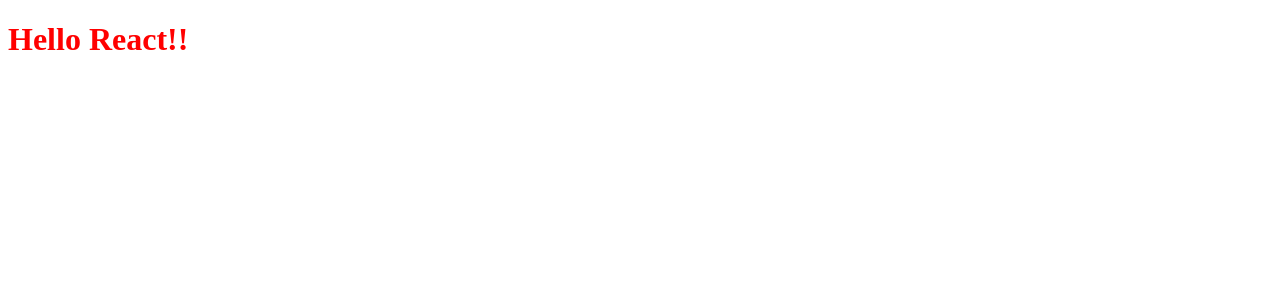
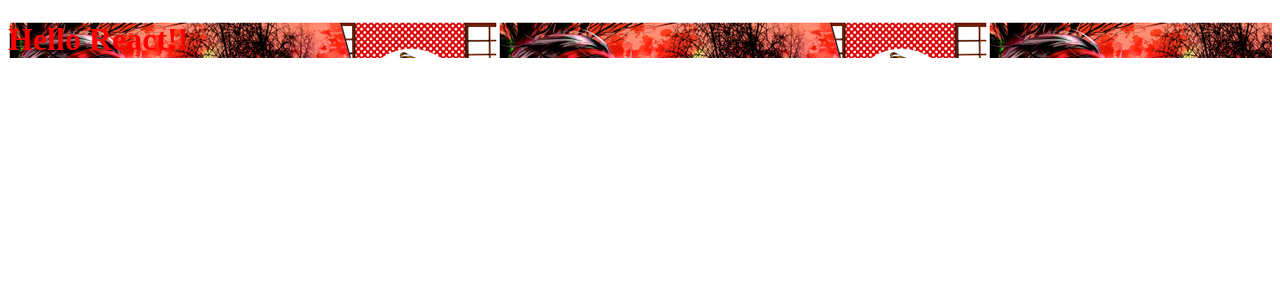
Before and after one commit to shinter61/design_exercise, a React app: page / in a window 1280 px wide. Shown: the top 300 px of the page. Built offline with nearby package versions, Linux system fonts and the light colour scheme.

Commit message:
sass, 画像適用導入

```diff
--- a/package.json
+++ b/package.json
@@ -11,7 +11,10 @@
     "css-loader": "^3.0.0",
     "eslint": "^5.16.0",
     "eslint-plugin-react": "^7.13.0",
+    "node-sass": "^4.12.0",
+    "sass-loader": "^7.1.0",
     "style-loader": "^0.23.1",
+    "url-loader": "^2.0.0",
     "webpack": "^4.34.0",
     "webpack-dev-middleware": "^3.7.0",
     "webpack-hot-middleware": "^2.25.0"
--- a/src/App.css
+++ b/src/App.css
@@ -1,3 +1,4 @@
 h1 {
   color: red;
+  background-image: url(../public/image/kawaisou.jpg);
 }
--- a/webpack.config.dev.babel.js
+++ b/webpack.config.dev.babel.js
@@ -35,9 +35,16 @@ export default {
           },
           {
             loader: 'css-loader'
+          },
+          {
+            loader: 'sass-loader'
           }
         ]
-      }
+      },
+      {
+        test: /\.(jpe?g|png|gif|svg)$/,
+        loader: 'url-loader'
+      },
     ]
   }
 };
```
Also changed, not shown: public/image/kawaisou.jpg (added), 1 other file (tests, documents, lock files or other folders).
